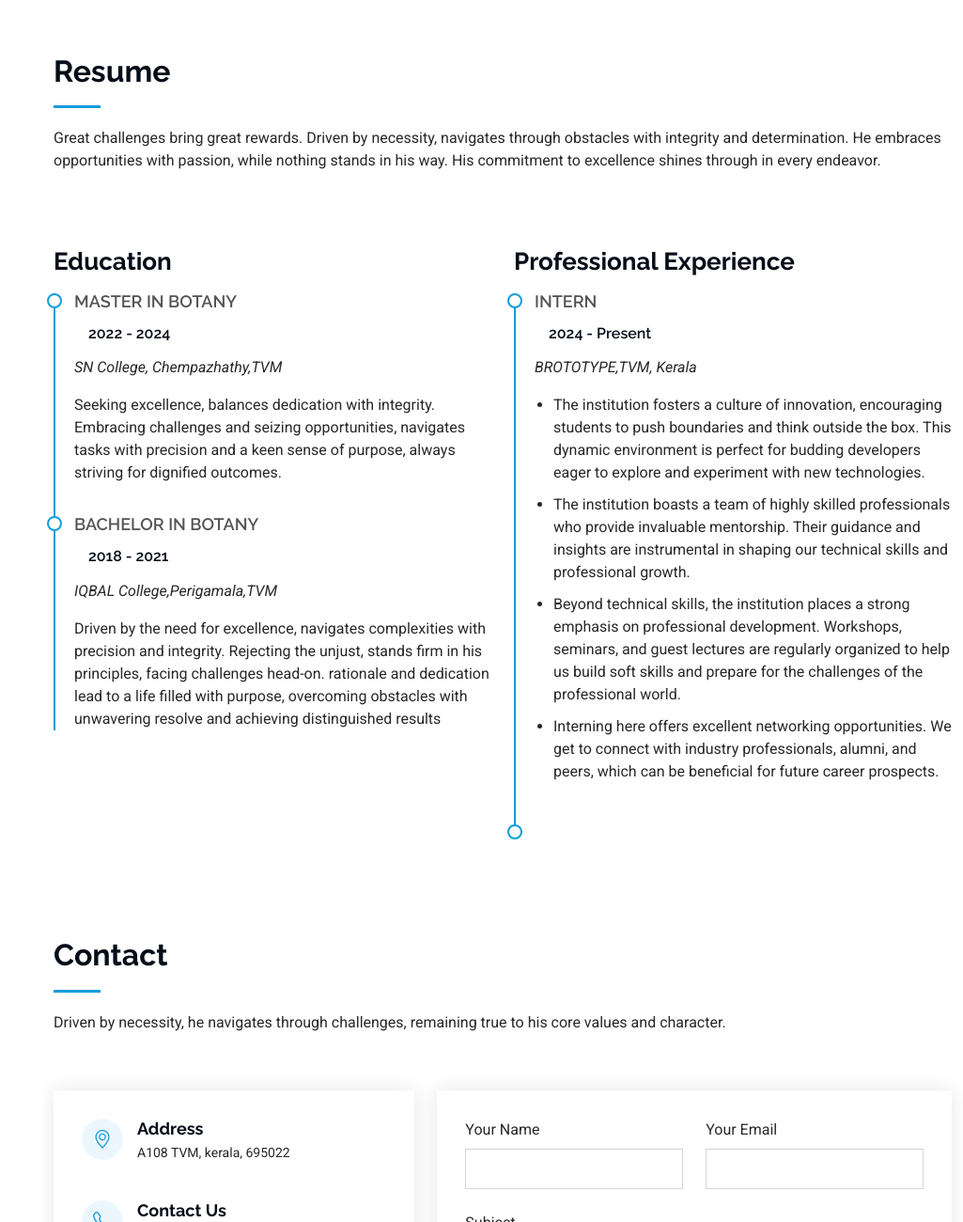
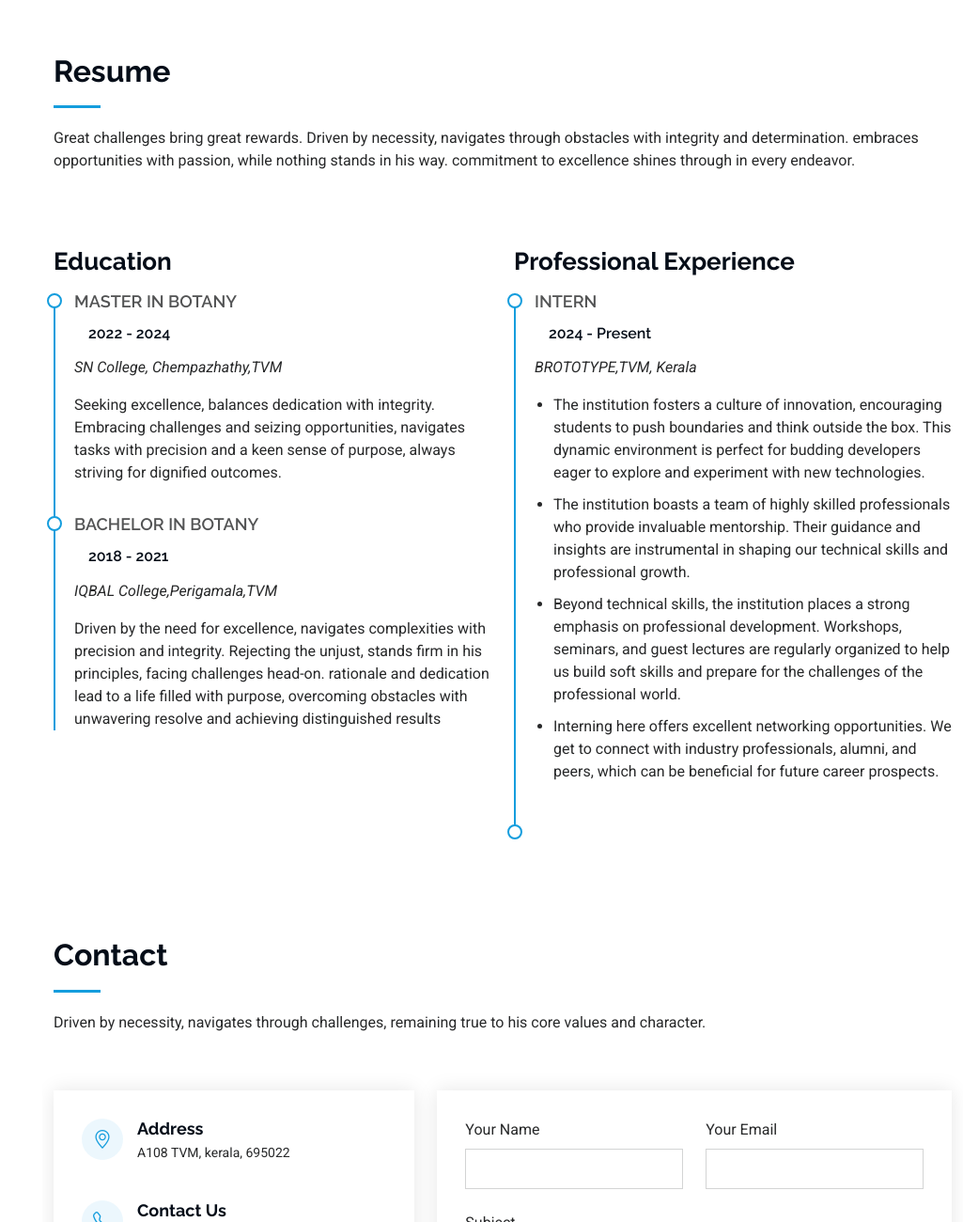
Before and after one commit to jagfar7/portfolio2, a plain HTML site: page index.html in a window 1280 px wide. Shown: the part 2359-3659 px from the top of the page at 94% size, without its empty margins (255-1280 px from the left). Drawn offline with Linux system fonts and the light colour scheme.

Commit message:
Update index.html

```diff
--- a/index.html
+++ b/index.html
@@ -255,7 +255,7 @@
       <div class="container section-title" data-aos="fade-up">
         <h2>Resume</h2>
         <p>
-          Great challenges bring great rewards. Driven by necessity,  navigates through obstacles with integrity and determination. He embraces opportunities with passion, while nothing stands in his way. His commitment to excellence shines through in every endeavor.</p>
+          Great challenges bring great rewards. Driven by necessity,  navigates through obstacles with integrity and determination.  embraces opportunities with passion, while nothing stands in his way.  commitment to excellence shines through in every endeavor.</p>
       </div><!-- End Section Title -->
 
       <div class="container">
@@ -316,7 +316,7 @@
       <!-- Section Title -->
       <div class="container section-title" data-aos="fade-up">
         <h2>Contact</h2>
-        <p>Driven by necessity, he navigates through challenges, remaining true to his core values and character.</p>
+        <p>Driven by necessity, navigates through challenges, remaining true to his core values and character.</p>
       </div><!-- End Section Title -->
 
       <div class="container" data-aos="fade-up" data-aos-delay="100">
```
